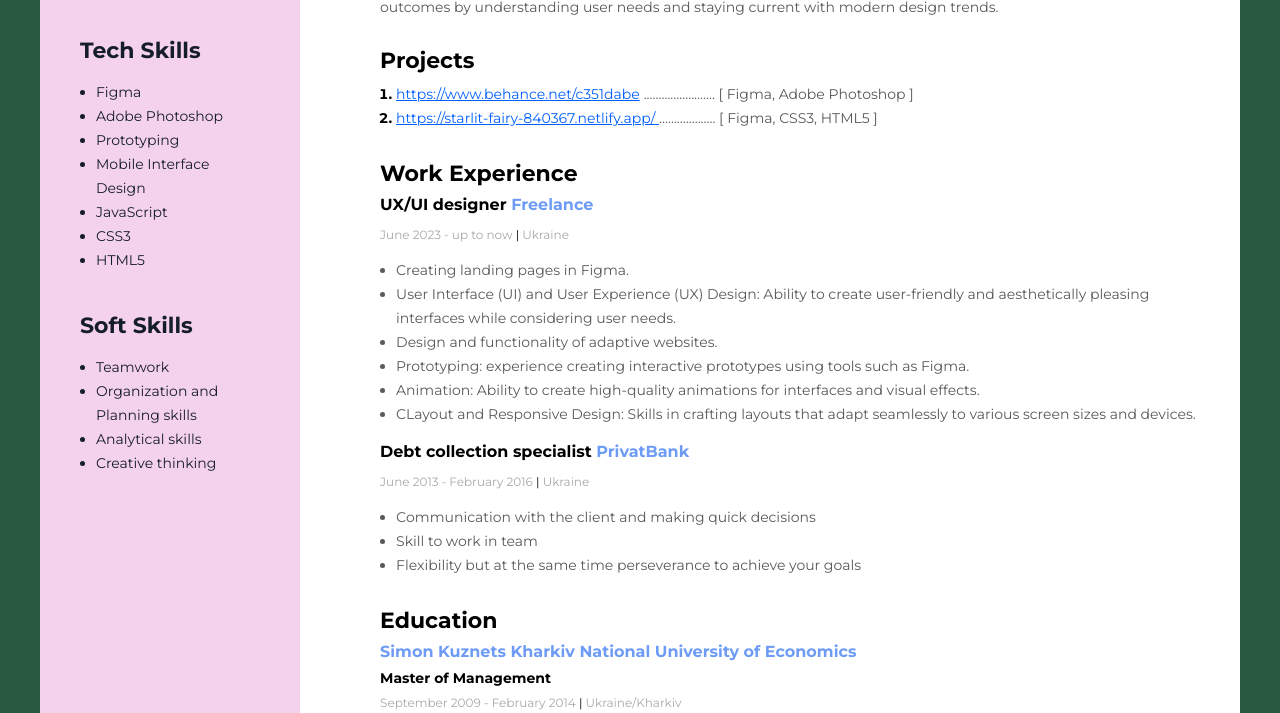
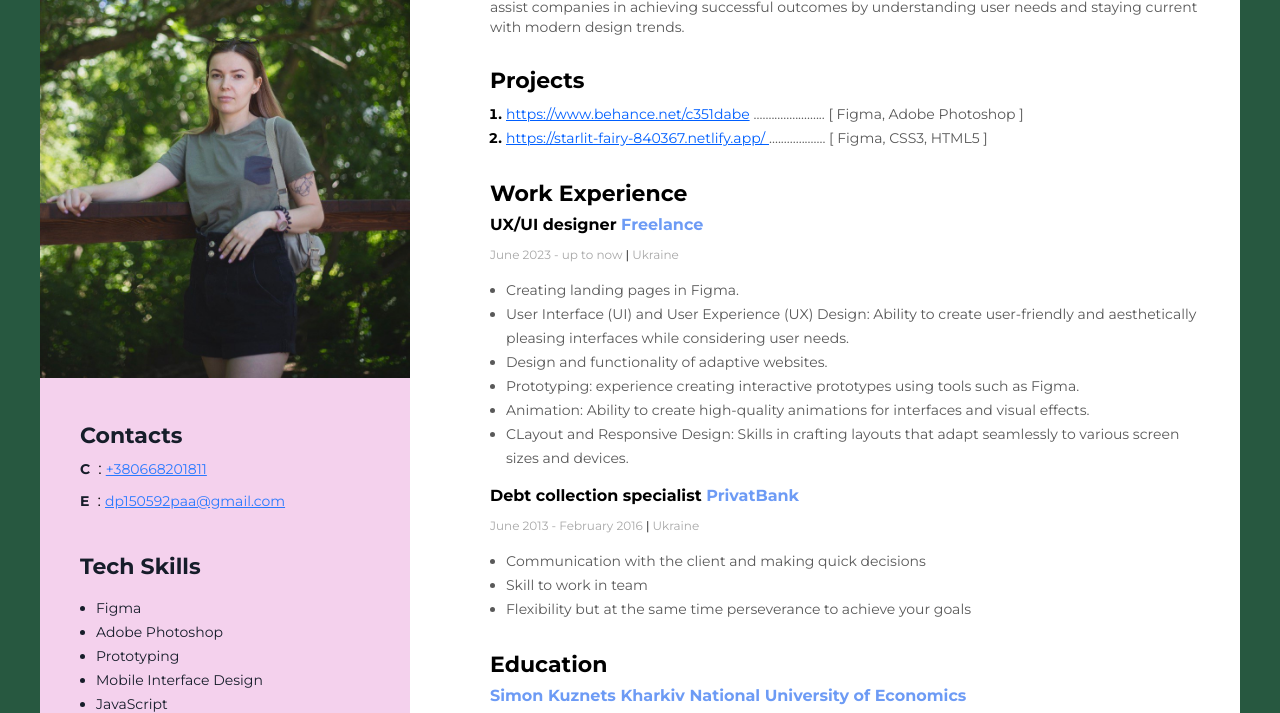
Before and after one commit to green155/alona, a plain HTML site: page index.html in a window 1280 px wide. Shown: the part 245-958 px from the top of the page. Drawn offline with Linux system fonts and the light colour scheme.

Commit message:
Update index.html

```diff
--- a/index.html
+++ b/index.html
@@ -128,7 +128,7 @@
 
     <!-- Sidebar-->
     <aside class="sidebar">
-        <img src="img/img_m.jpeg" alt="img_m.jpeg" width="370">
+        <img src="img_m.jpeg" alt="img_m.jpeg" width="370">
         <div class="sidebar-content">
 
         <!-- Contacts -->
```
